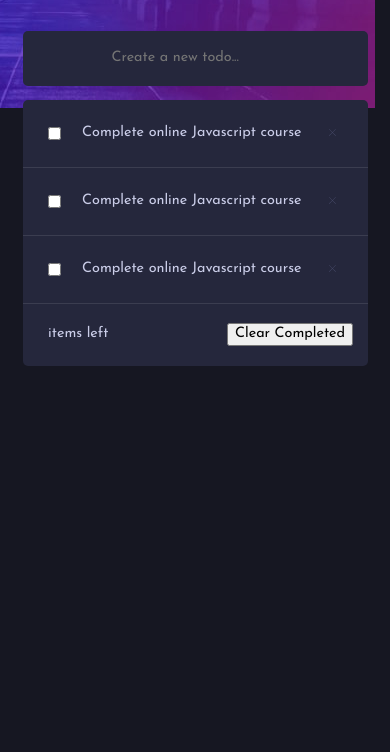
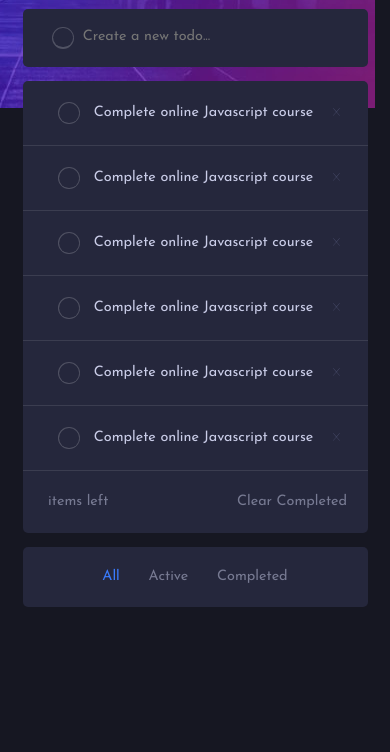
Before and after one commit to Diego-Luiz/To-do-App, a plain HTML site: page index.html in a window 390 px wide. Shown: the part 92-844 px from the top of the page. Drawn offline with Linux system fonts and the light colour scheme.

Commit message:
mobile dark version html & css done

```diff
--- a/css/main.css
+++ b/css/main.css
@@ -15,7 +15,7 @@
     --light-grayish-blue-hover-clr: hsl(236, 33%, 92%);
     --dark-grayish-blue-clr: hsl(234, 11%, 52%);
     --very-dark-grayish-blue-clr: hsl(233, 14%, 35%);
-    --very-dark-grayish-blue-clr: hsl(237, 14%, 26%);
+    --very-darker-grayish-blue-clr: hsl(237, 14%, 26%);
 }
 
 body{
@@ -28,6 +28,11 @@ h1,h2{
     margin: 0;
 }
 img{ max-width: 100%; }
+input[type=checkbox].todo-list__input{
+    width: 1px;
+    height: 1px;
+    opacity: 0;
+}
 .sr-only {
     position: absolute;
     left: -10000px;
@@ -36,7 +41,15 @@ img{ max-width: 100%; }
     height: 1px;
     overflow: hidden;
 }
-.container{ padding: 2.5em 1.25em; }
+.container{ padding: 2.25em 1.25em 1.5em; }
+.default-btn{
+    background-color: transparent;
+    border: none;
+    color: var(--dark-grayish-blue-clr);
+    cursor: pointer;
+    transition: color .2s ease-out;
+}
+.default-btn:hover{ color: white; }
 
 .top-header{
     display: flex;
@@ -46,6 +59,7 @@ img{ max-width: 100%; }
 .logo{
     color: white;
     letter-spacing: .25em;
+    word-spacing: -12px;
     text-transform: uppercase;
     font-size: 1.8rem;
 }
@@ -53,9 +67,6 @@ img{ max-width: 100%; }
     display: flex;
     align-items: center;
     justify-content: center;
-    border: none;
-    background-color: transparent;
-    cursor: pointer;
     width: 1.65em;
 }
 
@@ -64,11 +75,6 @@ img{ max-width: 100%; }
     margin: 0;
     list-style: none;
     color: var(--light-grayish-blue-clr);
-}
-.list__item:first-child{
-    margin-bottom: 1em;
-    padding-bottom: 1.25em;
-    padding-top: 1.25em;
 }
 .list__item{
     display: flex;
@@ -79,36 +85,77 @@ img{ max-width: 100%; }
     box-sizing: border-box;
     font-size: .9rem;
 }
+.list__item:first-child{
+    margin-bottom: 1em;
+    padding-bottom: 1.25em;
+    padding-top: 1.25em;
+}
+.list__item:last-child{ margin-top: 1em; }
 .list__item.--all-bdradius{ border-radius: 5px; }
 .list__item.--top-bdradius{ border-radius: 5px 5px 0 0; }
 .list__item.--bottom-bdradius{ border-radius: 0 0 5px 5px; }
 .list__item.--bd-bottom{ border-bottom: solid 1px rgba(255,255,255, .1); }
 .list__item.--justify-spacebtw{ justify-content: space-between; }
+.list__item.--justify-start{ justify-content: flex-start; }
+.list__item.--justify-center{ justify-content: center; }
 .list__item .todo-list__label{
     display: inline-block;
-    padding: 1.25em 0;
+    padding: 1.15em 0;
+    cursor: pointer;
+    transition: all .2s ease-out;
 }
+.list__item .todo-list__label:hover{ color: white; }
 .todo-list__input{
+    position: relative;
     border: none;
     background-color: transparent;
     color: var(--light-grayish-blue-clr);
 }
+.todo-list__input.--input-newtodo{
+    width: 80%;
+    margin-left: .45em;
+}
+
+.gradient-checkbox{
+    position: relative;
+    display: inline-block;
+    width: 22px;
+    height: 22px;
+    border-radius: 50%;
+    background: rgba(255,255,255,.2);
+    transition: background .2s ease-out;
+}
+.gradient-checkbox:hover{ background: linear-gradient(90deg, hsl(192, 100%, 67%),hsl(280, 87%, 65%)); }
+.gradient-checkbox::before{
+    content: '';
+    position: absolute;
+    top: 50%; left: 50%;
+    transform: translate(-50%, -50%);
+    display: inline-block;
+    width: 90%;
+    height: 90%;
+    border-radius: inherit;
+    background: var(--very-dark-desaturated-blue-clr);
+    transition: background .2s ease-out;
+    /* background: linear-gradient(90deg, hsl(192, 100%, 67%),hsl(280, 87%, 65%)); */
+}
+
 .delete-todo-btn{
     height: max-content;
-    background-color: inherit;
-    border: none;
-    cursor: pointer;
     width: 1.35em;
 }
 .items-left-container{
     display: flex;
     align-items: center;
     height: min-content;
+    color: var(--dark-grayish-blue-clr);
 }
 #items-left{
     appearance: textfield;
     width: .5em;
     background-color: transparent;
     border: none;
-    color: var(--light-grayish-blue-clr);
+    color: var(--dark-grayish-blue-clr);
 }
+.filter-btn{ padding: 1em; }
+.filter-btn.active{ color: var(--bright-blue-clr); }
--- a/index.html
+++ b/index.html
@@ -12,37 +12,68 @@
 </head>
 <body>
   <header class="top-header container">
-    <h1 class="logo">Todo</h1>
-    <button class="theme-btn">
+    <h1 class="logo">To do</h1>
+    <button class="theme-btn default-btn">
       <span class="sr-only">Change to light theme</span>
       <img src="images/icon-sun.svg" alt="" aria-hidden="true">
     </button>
   </header>
   <main>
     <ul class="todo-list container">
-      <li class="list__item --all-bdradius">
-        <input type="text" placeholder="Create a new todo..." class="todo-list__input">
+      <li class="list__item --all-bdradius --justify-center">
+        <span class="gradient-checkbox" aria-hidden="true"></span>
+        <input type="text" placeholder="Create a new todo..." class="todo-list__input --input-newtodo">
       </li>
       <li class="list__item --top-bdradius --bd-bottom">
         <input type="checkbox" value="Complete online Javascript course" id="1" class="todo-list__input">
+        <span class="gradient-checkbox" aria-hidden="true"></span>
         <label for="1" class="todo-list__label">Complete online Javascript course</label>
-        <button class="delete-todo-btn" type="button">
+        <button class="delete-todo-btn default-btn" type="button">
           <span class="sr-only">Delete this to do</span>
           <img src="images/icon-cross.svg" alt="" aria-hidden="true">
         </button>
       </li>
       <li class="list__item --bd-bottom">
         <input type="checkbox" value="Complete online Javascript course" id="2" class="todo-list__input">
+        <span class="gradient-checkbox" aria-hidden="true"></span>
         <label for="2" class="todo-list__label">Complete online Javascript course</label>
-        <button class="delete-todo-btn" type="button">
+        <button class="delete-todo-btn default-btn" type="button">
           <span class="sr-only">Delete this to do</span>
           <img src="images/icon-cross.svg" alt="" aria-hidden="true">
         </button>
       </li>
       <li class="list__item --bd-bottom">
         <input type="checkbox" value="Complete online Javascript course" id="3" class="todo-list__input">
+        <span class="gradient-checkbox" aria-hidden="true"></span>
         <label for="3" class="todo-list__label">Complete online Javascript course</label>
-        <button class="delete-todo-btn" type="button">
+        <button class="delete-todo-btn default-btn" type="button">
+          <span class="sr-only">Delete this to do</span>
+          <img src="images/icon-cross.svg" alt="" aria-hidden="true">
+        </button>
+      </li>
+      <li class="list__item --bd-bottom">
+        <input type="checkbox" value="Complete online Javascript course" id="4" class="todo-list__input">
+        <span class="gradient-checkbox" aria-hidden="true"></span>
+        <label for="4" class="todo-list__label">Complete online Javascript course</label>
+        <button class="delete-todo-btn default-btn" type="button">
+          <span class="sr-only">Delete this to do</span>
+          <img src="images/icon-cross.svg" alt="" aria-hidden="true">
+        </button>
+      </li>
+      <li class="list__item --bd-bottom">
+        <input type="checkbox" value="Complete online Javascript course" id="5" class="todo-list__input">
+        <span class="gradient-checkbox" aria-hidden="true"></span>
+        <label for="5" class="todo-list__label">Complete online Javascript course</label>
+        <button class="delete-todo-btn default-btn" type="button">
+          <span class="sr-only">Delete this to do</span>
+          <img src="images/icon-cross.svg" alt="" aria-hidden="true">
+        </button>
+      </li>
+      <li class="list__item --bd-bottom">
+        <input type="checkbox" value="Complete online Javascript course" id="6" class="todo-list__input">
+        <span class="gradient-checkbox" aria-hidden="true"></span>
+        <label for="6" class="todo-list__label">Complete online Javascript course</label>
+        <button class="delete-todo-btn default-btn" type="button">
           <span class="sr-only">Delete this to do</span>
           <img src="images/icon-cross.svg" alt="" aria-hidden="true">
         </button>
@@ -52,11 +83,16 @@
           <input type="number" id="items-left" value="1" readonly>
           <label for="items-left">items left</label>
         </p>
-        <button type="button" >Clear Completed</button>
+        <button type="button" class="default-btn">Clear Completed</button>
+      </li>
+      <li class="list__item --all-bdradius --justify-center">
+        <button type="button" class="default-btn filter-btn active">All</button>
+        <button type="button" class="default-btn filter-btn">Active</button>
+        <button type="button" class="default-btn filter-btn">Completed</button>
       </li>
     </ul>
 
-    </form>
+
   </main>
   <!-- <footer>
     Challenge by <a href="https://www.frontendmentor.io?ref=challenge" target="_blank">Frontend Mentor</a>.
```
